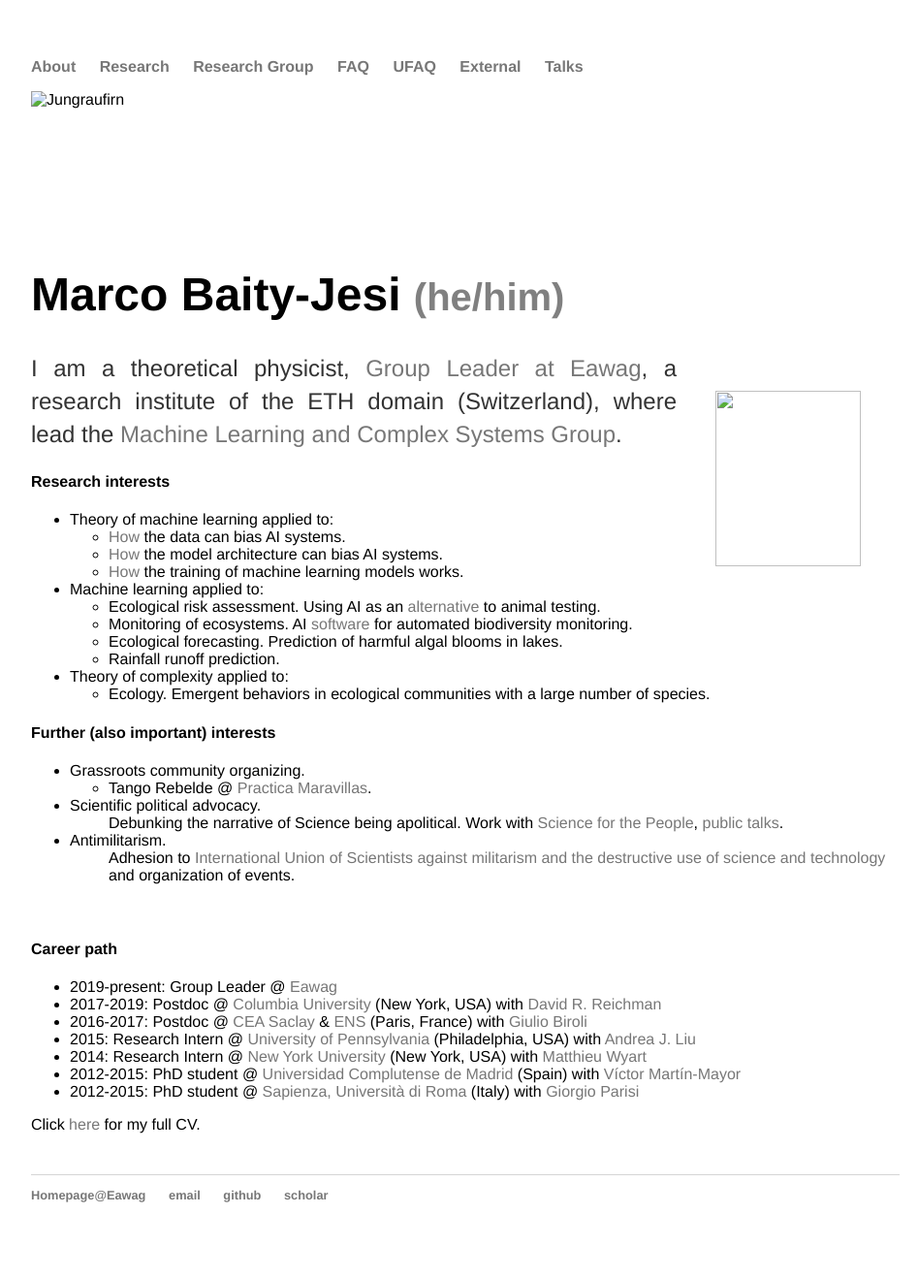
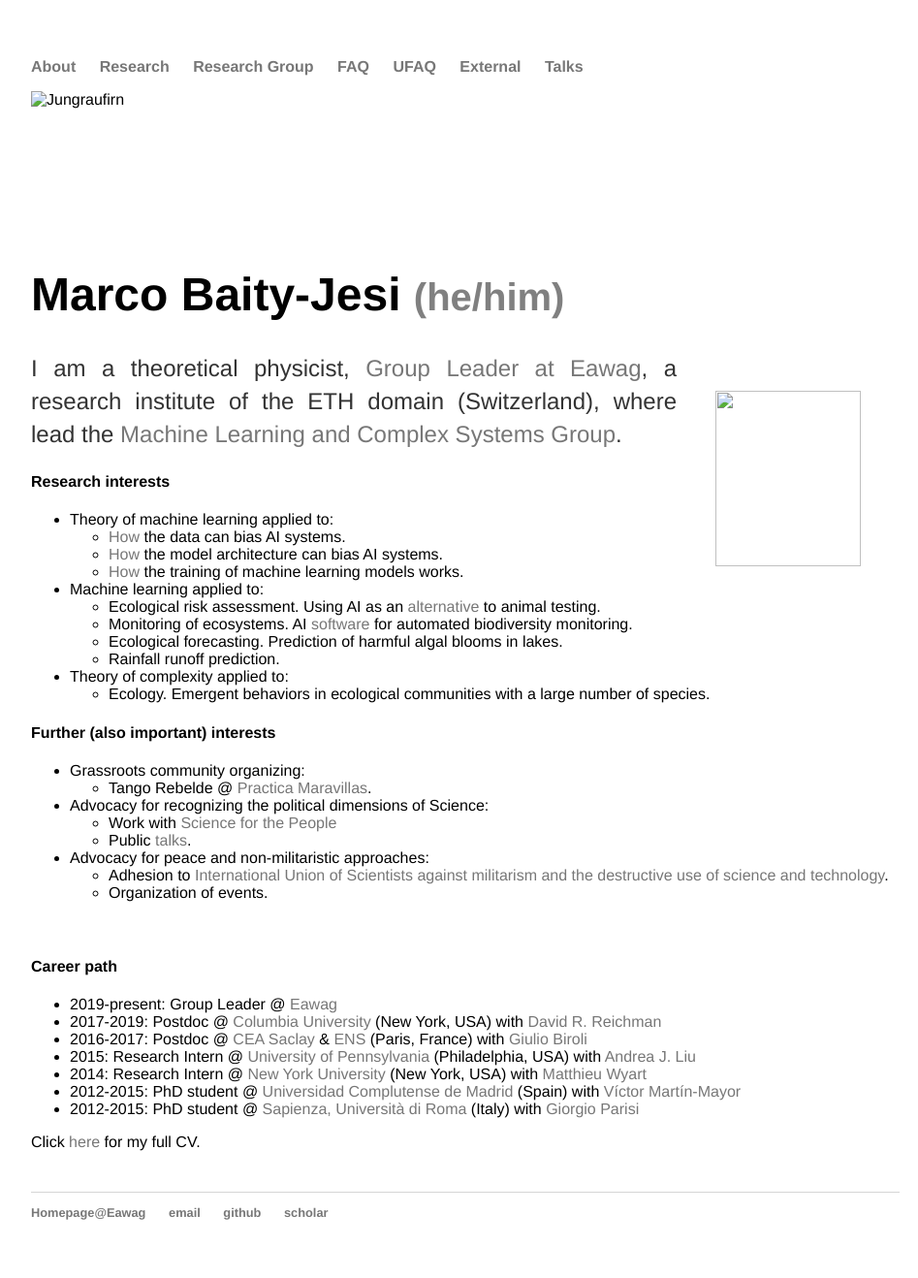
Before and after one commit to mbaityje/mbaityje.github.io, a Jekyll site: the page built from index.html, in a window 1280 px wide. Shown: the whole page at 97% size, without its empty margins (160-1107 px from the left). Built offline with Jekyll 4.4.1, drawn with Linux system fonts in a browser that asks for light colours.

```diff
--- a/index.html
+++ b/index.html
@@ -43,19 +43,28 @@
 	 		Further (also important) interests
 	 	</h4>
 	 	<ul>
-	 	<li>Grassroots community organizing. </li>
+	 	<li>Grassroots community organizing: </li>
  	 		<ul>
  	 			<li> Tango Rebelde @ <a href="https://www.instagram.com/practicamaravillas/">Practica Maravillas</a>.</li>
 			</ul>
 	 	<li>
-	 		Scientific political advocacy.
+	 		Advocacy for recognizing the political dimensions of Science:
  	 		<ul>
-			Debunking the narrative of Science being apolitical. Work with
-	 		<a href="https://magazine.scienceforthepeople.org/">Science for the People</a>, <a href="https://www.eawag.ch/de/info/agenda/detail/?tx_sfpevents_sfpevents%5Baction%5D=show&tx_sfpevents_sfpevents%5Bcontroller%5D=Events&tx_sfpevents_sfpevents%5Bevent%5D=2599&cHash=31cbbf85c7eaa778895c36d56216ce04">public talks</a>. 	</ul>
+ 	 			<li> Work with
+	 			<a href="https://magazine.scienceforthepeople.org/">Science for the People</a></li>
+	 			<li>
+	 			Public <a href="https://www.eawag.ch/de/info/agenda/detail/?tx_sfpevents_sfpevents%5Baction%5D=show&tx_sfpevents_sfpevents%5Bcontroller%5D=Events&tx_sfpevents_sfpevents%5Bevent%5D=2599&cHash=31cbbf85c7eaa778895c36d56216ce04">talks</a>.
+	 			</li>
+	 </ul>
 	 	</li>
-	 	<li>Antimilitarism.
+	 	<li>Advocacy for peace and non-militaristic approaches:
  	 		<ul>
- 	 			Adhesion to <a href="https://www.iuscientists.org/">International Union of Scientists against militarism and the destructive use of science and technology</a> and organization of events.
+ 	 			<li>
+ 	 			Adhesion to <a href="https://www.iuscientists.org/">International Union of Scientists against militarism and the destructive use of science and technology</a>.
+ 	 			</li>
+ 	 			<li>
+ 	 			Organization of events.
+ 	 			</li>
  	 		</ul>
 	 	</li>
 	 	</ul>
```
